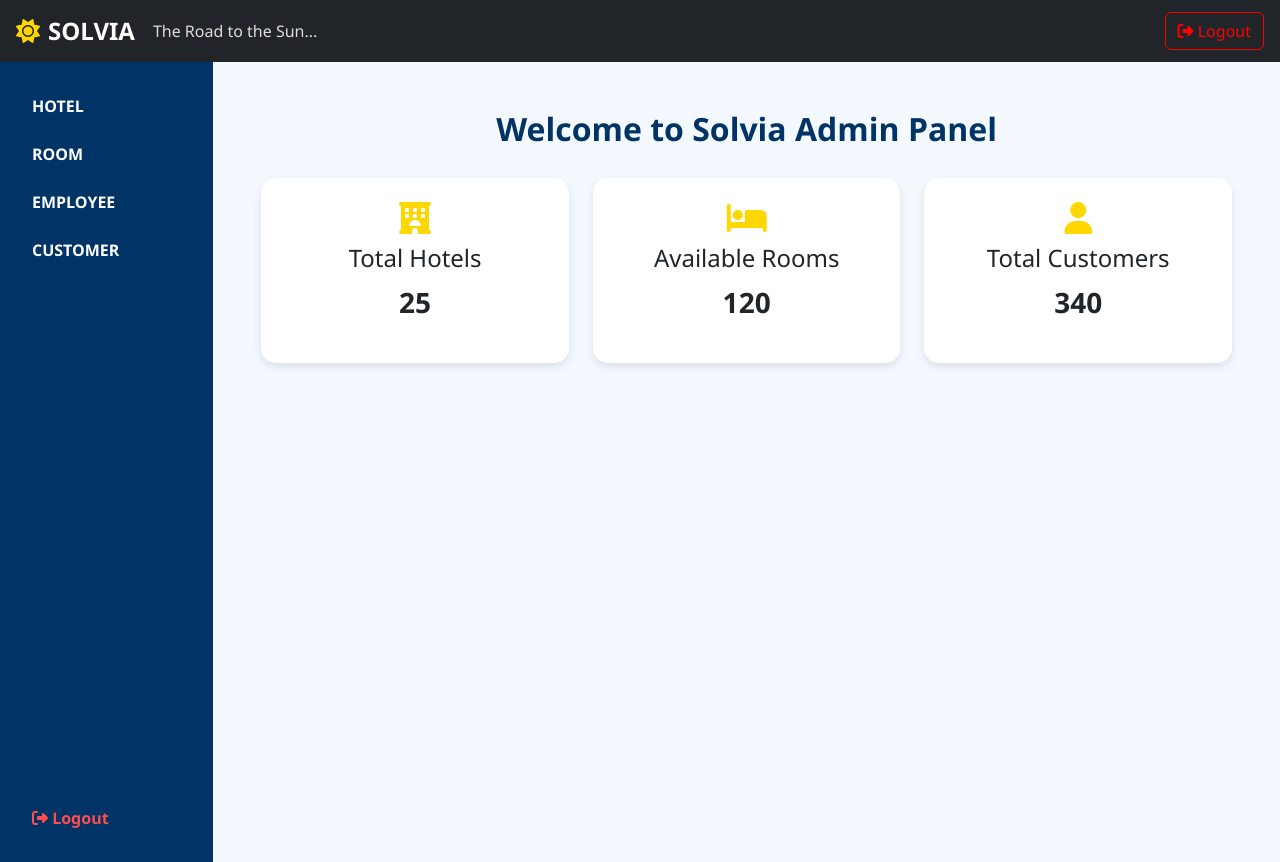
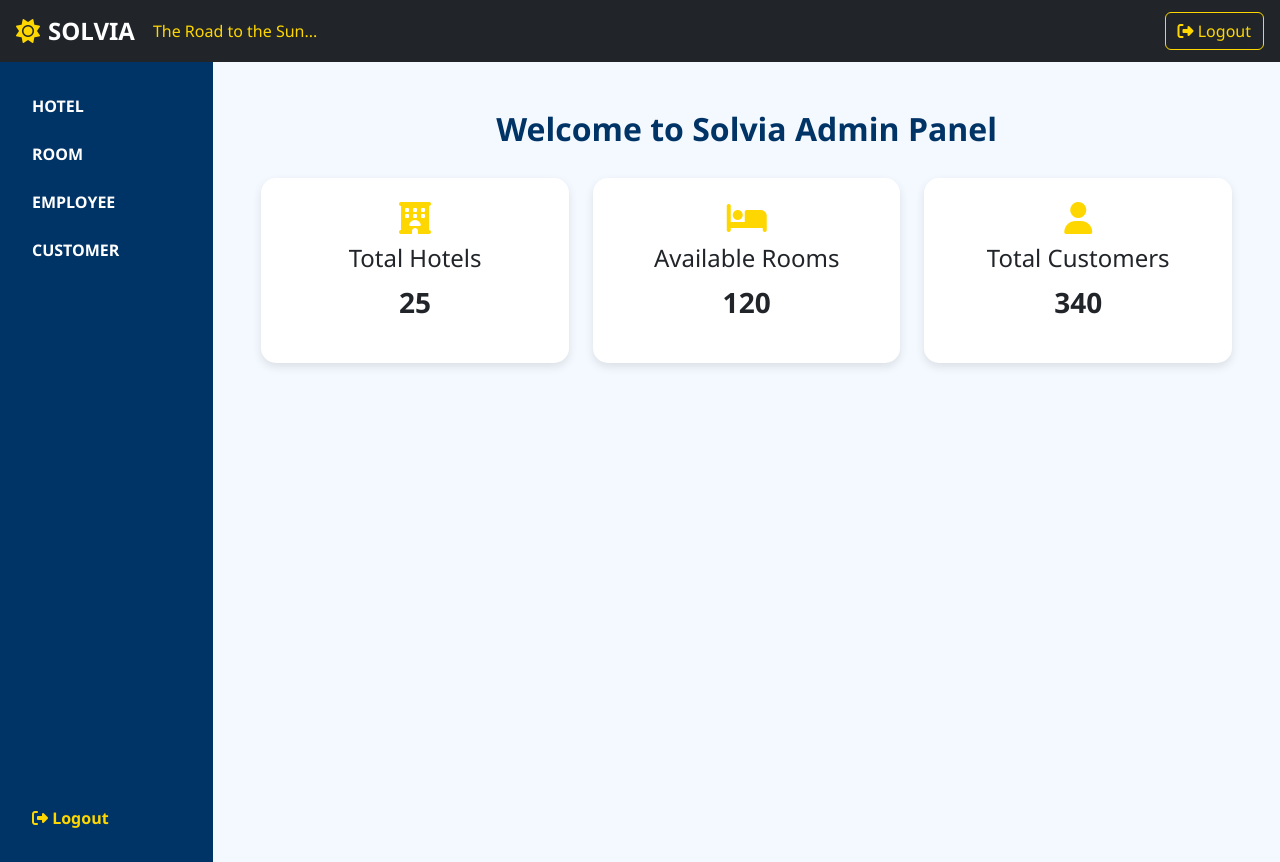
Before and after one commit to halil06ugur-maker/SolviaHotelManagementFrontend, a plain HTML site: page admin_paneli.html in a window 1280 px wide. Drawn offline with nearby package versions, Linux system fonts and the light colour scheme.

Commit message:
Logout and motto color has been chaned

```diff
--- a/admin_paneli.html
+++ b/admin_paneli.html
@@ -26,12 +26,12 @@
                 font-weight: 300; /* light font for motto */
                 font-size: 1rem;
                 margin-left: 10px;
-                color: #ddd;
+                color: #FFD700; /* yellow for motto */
             }
 
         .logout-btn {
-            color: red;
-            border: 1px solid red;
+            color: #FFD700; /* yellow text */
+            border: 1px solid #FFD700;
             padding: 6px 12px;
             border-radius: 6px;
             text-decoration: none;
@@ -39,8 +39,8 @@
         }
 
             .logout-btn:hover {
-                background-color: red;
-                color: white;
+                background-color: #FFD700; /* yellow bg */
+                color: #003366; /* dark navy text */
             }
 
         /* Sidebar */
@@ -70,13 +70,13 @@
             .sidebar .logout {
                 margin-top: auto;
                 margin-bottom: 20px;
-                color: #ff4d4d;
+                color: #FFD700; /* yellow logout link */
                 font-weight: 700;
             }
 
                 .sidebar .logout:hover {
-                    background-color: #ff4d4d;
-                    color: white;
+                    background-color: #FFD700; /* yellow bg */
+                    color: #003366; /* dark navy text */
                 }
 
         /* Dashboard */
```
